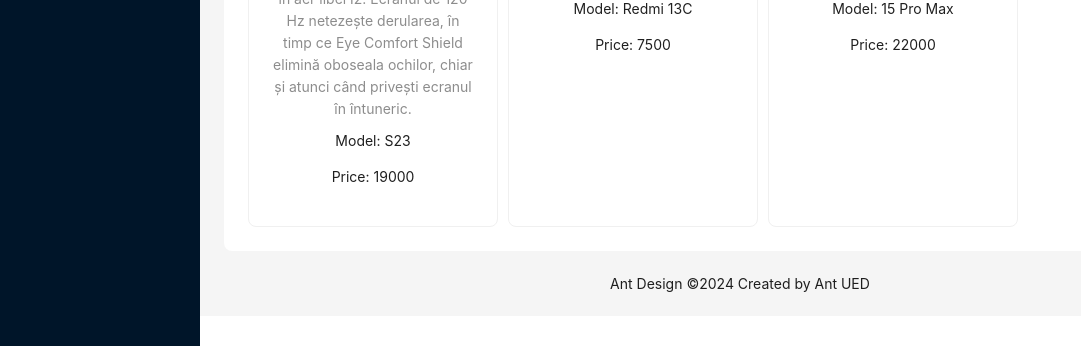
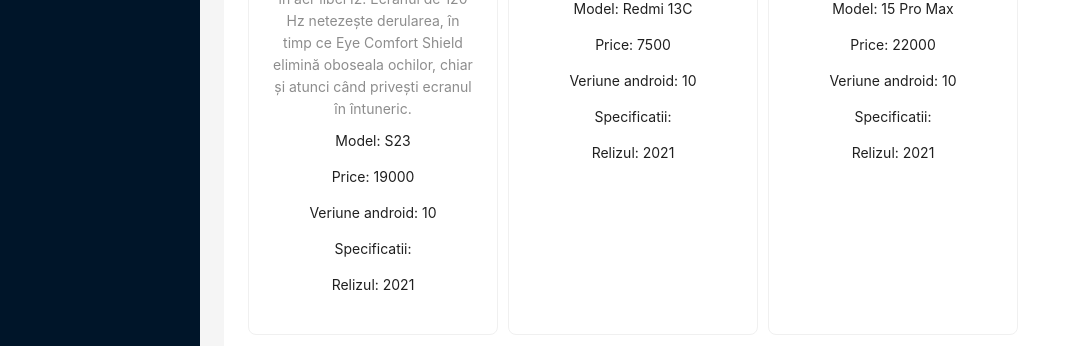
Before and after one commit to Laura222CR/teh-web, a React (Create React App) app: page /telefoane in a window 1280 px wide. Shown: the part 439-785 px from the top of the page, without its empty margins (0-1081 px from the left). Built offline with nearby package versions, Linux system fonts and the light colour scheme.

Commit message:
Adaugarea si folosirea interfetei TelefonAndroid in forma de adaugare si in obiect const

```diff
--- a/src/FormaAdaugare.tsx
+++ b/src/FormaAdaugare.tsx
@@ -8,7 +8,7 @@
     Modal,
 
   } from 'antd';
-import Telefon from './Telefon';
+import Telefon from './models/TelefonAndroid';
 
 const formItemLayout = {
     labelCol: {
@@ -41,7 +41,10 @@
       model : values.model,
       imagine : values.imagine,
       pret : values.pret,
-      descriere : values.descriere    }
+      descriere : values.descriere ,
+      versiune: values.versiune,
+      specificatii : values.specificatii,
+      relizul:values.relizul   }
     console.log("OnFinishMethod values")
     console.log(values);
     alert("Of course you want to add the product with the name: "+values.nume+" ?");
@@ -82,6 +85,21 @@
            <InputNumber />
            </Form.Item>
 
+           <Form.Item label="Specificatii" name="specificatii" rules={[{ required: true, message: 'Introduceti specificatiile telefonului!' }]}>
+           <Input />
+          </Form.Item>
+
+
+
+         <Form.Item label="Versiune android" name="versiune" rules={[{ required: true, message: 'Introduceti versiunea android a  telefonului!' }]}>
+            <Input.TextArea />
+          </Form.Item>
+
+          <Form.Item label="Relizul" name="relizul" rules={[{ required: true, message: 'Introduceti relizul telefonului!' }]}>
+           <InputNumber />
+           </Form.Item>
+
+
 
 
 
--- a/src/TelefonCard.tsx
+++ b/src/TelefonCard.tsx
@@ -1,6 +1,6 @@
 import React from 'react';
 import { Card } from 'antd';
-import Telefon from './Telefon'
+import Telefon from './models/TelefonAndroid';
 
 const { Meta } = Card;
 
@@ -19,6 +19,9 @@
     <div>
       <p>Model: {telefon.model}</p>
       <p>Price: {telefon.pret}</p>
+      <p>Veriune android: {telefon.versiune}</p>
+      <p>Specificatii: {telefon.specificatii}</p>
+      <p>Relizul: {telefon.relizul}</p>
     </div>
   </Card>
 );
--- a/src/layouts/App.tsx
+++ b/src/layouts/App.tsx
@@ -3,7 +3,7 @@
 
 import { Button, Layout, Menu, theme } from 'antd';
 import ProductCard from '../TelefonCard';
-import Telefon from '../Telefon';
+import Telefon from '../models/TelefonAndroid';
 import MenuContainer from './Meniu';
 
 
@@ -18,6 +18,10 @@
    descriere: "Display adaptiv Obține culoare și luminozitate optime, cu vizibilitate maximă în aer liber12. Ecranul de 120 Hz netezește derularea, în timp ce Eye Comfort Shield elimină oboseala ochilor, chiar și atunci când privești ecranul în întuneric.",
    imagine:"https://images.samsung.com/is/image/samsung/p6pim/ro/2302/gallery/ro-galaxy-s23-s911-sm-s911bzkgeue-thumb-534700949?imwidth=480",
    pret: 19000,
+   specificatii: "",
+   versiune: "10",
+   relizul: 2021
+
   },
   {
     nume: "Xiaomi ",
@@ -25,6 +29,9 @@
     descriere: "Telefon mobil Xiaomi Redmi 13C, 8GB RAM, 256GB, Midnight Black",
     imagine:"https://s13emagst.akamaized.net/products/63471/63470391/images/res_2df52b48660b0fe2782fccf7b5d99f8a.jpg?width=720&height=720&hash=233E02D59EF1E27CECCDC4374FF6F310",
     pret: 7500,
+    specificatii: "",
+    versiune: "10",
+    relizul: 2021
    },
    {
     nume: "iPhone",
@@ -32,6 +39,9 @@
     descriere: "Telefon mobil Apple iPhone 15 Pro Max, 256GB, 5G, Black Titanium",
     imagine:"https://s13emagst.akamaized.net/products/60458/60457151/images/res_44ffbf30efb9dcbd1501e316af596edb.jpg?width=720&height=720&hash=F8B9B844788445D1E92A240F213B0D64",
     pret: 22000,
+    specificatii: "",
+    versiune: "10",
+    relizul: 2021
    }
 ];
 
@@ -67,7 +77,10 @@
   descriere: "",
   model: "",
   pret: 0,
-  imagine: ""
+  imagine: "",
+  specificatii: "",
+  versiune: "",
+  relizul: 0
 
 }
 
```
Also changed, not shown: src/Telefon.ts (deleted, +0 -7 lines).
